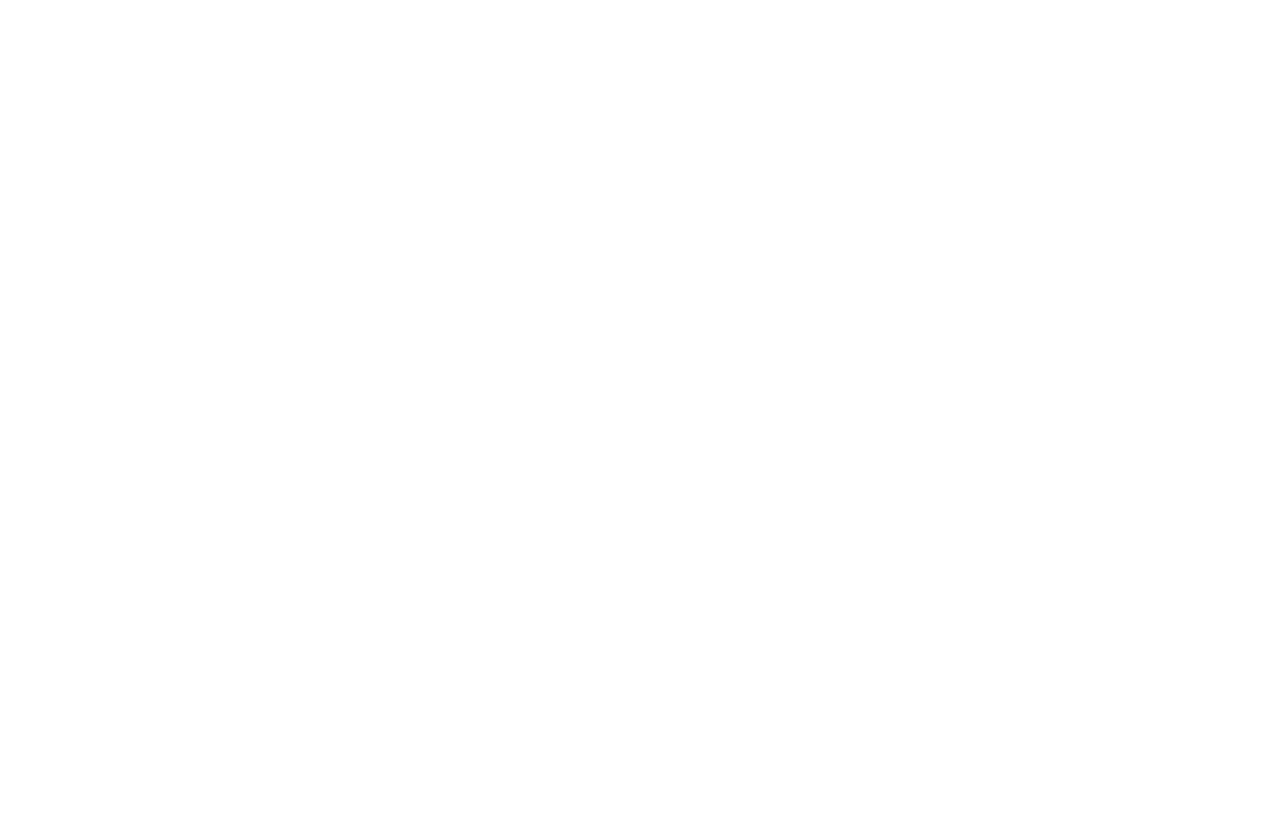
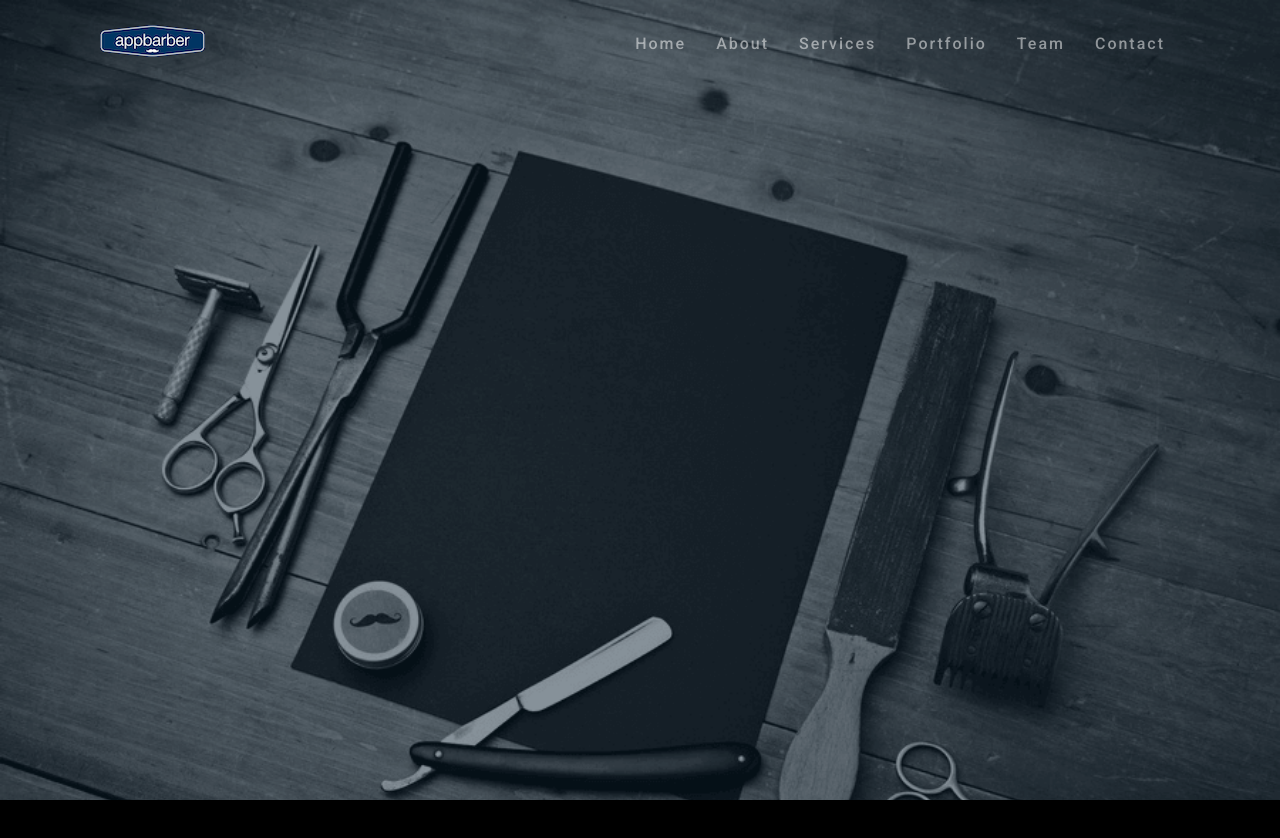
Before and after one commit to carlosjsbezerra/navBar, a plain HTML site: page index.html in a window 1280 px wide. Shown: the top 838 px of the page. Before the commit the page ends 800 px from the top, so only its background shows below. Drawn offline with Linux system fonts and the light colour scheme.

Commit message:
ffinalizado

```diff
--- a/index.html
+++ b/index.html
@@ -5,8 +5,31 @@
   <meta http-equiv="X-UA-Compatible" content="IE=edge">
   <meta name="viewport" content="width=device-width, initial-scale=1.0">
   <title>Document</title>
+  <link rel="stylesheet" href="style.css">
 </head>
 <body>
 
+  <header>
+    <a href="#"><img src="logo.png" alt="logo"></a>
+    <ul>
+      <li><a href="#">Home</a></li>
+      <li><a href="#">About</a></li>
+      <li><a href="#">Services</a></li>
+      <li><a href="#">Portfolio</a></li>
+      <li><a href="#">Team</a></li>
+      <li><a href="#">Contact</a></li>
+    </ul>
+  </header>
+
+  <section class='banner'></section>
+
+  <script type="text/javascript">
+
+    window.addEventListener('scroll', function() {
+      let header = document.querySelector('header')
+      header.classList.toggle('sticky', window.scrollY > 0)
+    })
+
+  </script>
 </body>
 </html>
--- /dev/null
+++ b/style.css
@@ -0,0 +1,84 @@
+@import url('https://fonts.googleapis.com/css2?family=Roboto:wght@200;400;500;700&display=swap');
+
+
+* {
+  margin: 0;
+  padding: 0;
+  box-sizing: border-box;
+  font-family: 'Roboto', sans-serif;
+}
+
+body {
+  background: #000;
+  min-height: 200vh;
+}
+
+header {
+  /* border: 1px solid #fff; */
+  position: fixed;
+  top: 0;
+  left: 0;
+  width: 100%;
+
+  display: flex;
+  justify-content: space-between;
+  align-items: center;
+  padding: 25px 100px;
+  transition: all 0.3s ease;
+  /* z-index: 100000; */
+}
+
+header.sticky {
+  padding: 9px 100px;
+  background-color: rgb(0, 35, 61);
+  background: linear-gradient(135deg, rgb(0, 35, 61) 0%, rgb(1, 88, 141) 100%);
+}
+
+header .logo {
+  /* position: relative; */
+  /* font-weight: 700;
+  color: #fff;
+  text-decoration: none;
+  font-size: 2em;
+  text-transform: uppercase;
+  letter-spacing: 2px;
+  transition: .6s; */
+}
+
+header ul {
+  /* position: relative; */
+  display: flex;
+  justify-content: center;
+  align-items: center;
+}
+
+header ul li {
+  /* position: relative; */
+  list-style: none;
+}
+
+header ul li a {
+  /* position: relative; */
+  margin: 0 15px;
+  text-decoration: none;
+  color: rgba(255,255,255,.5);
+  letter-spacing: 2px;
+  font-weight: 500;
+  transition: .2s ease;
+}
+header ul li a:hover {
+  color: rgba(255,255,255,.75);
+}
+
+.banner {
+  /* position: relative; */
+  width:100%;
+  height: 100vh;
+  background: url(bg.png);
+  background-size: cover;
+}
+
+
+/* header.sticky ul li a {
+  color: #000;
+} */
```
Also changed, not shown: bg.png (added), logo.png (added).
